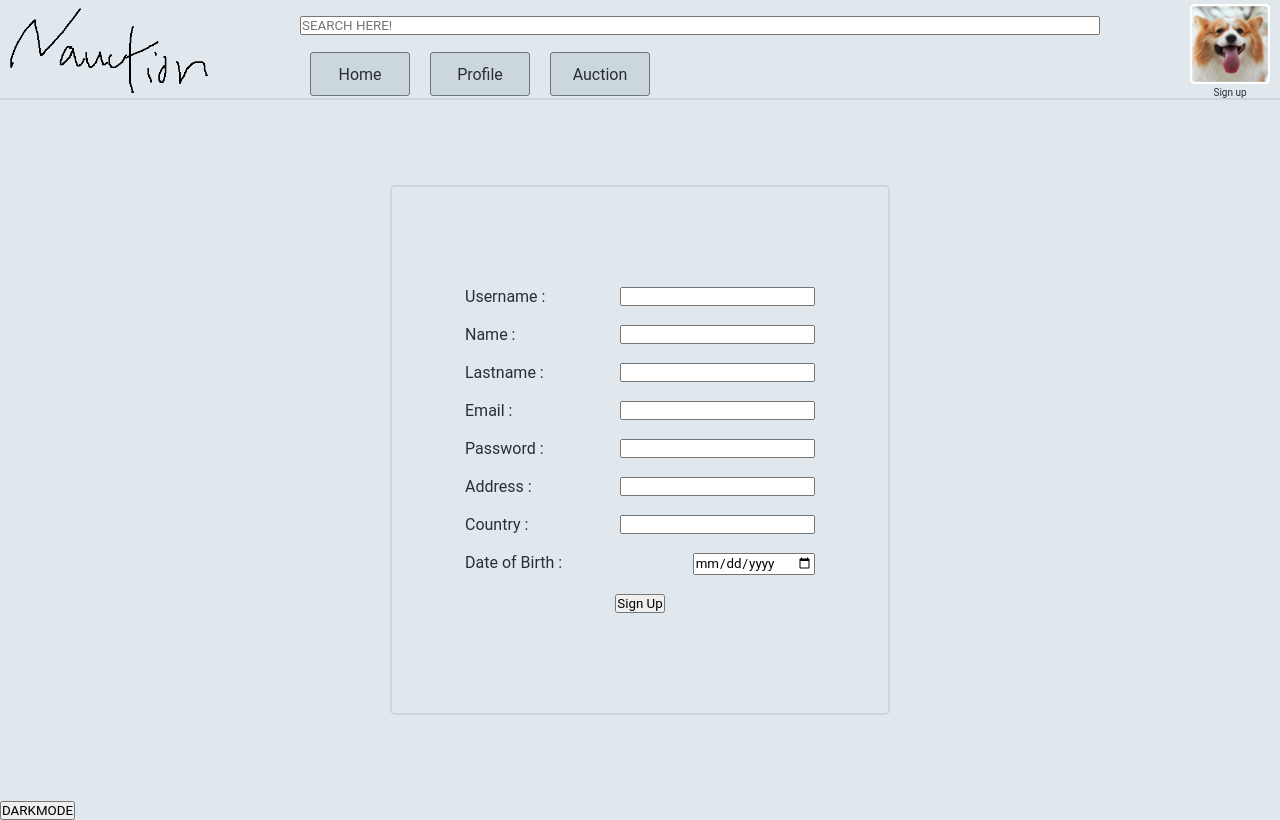
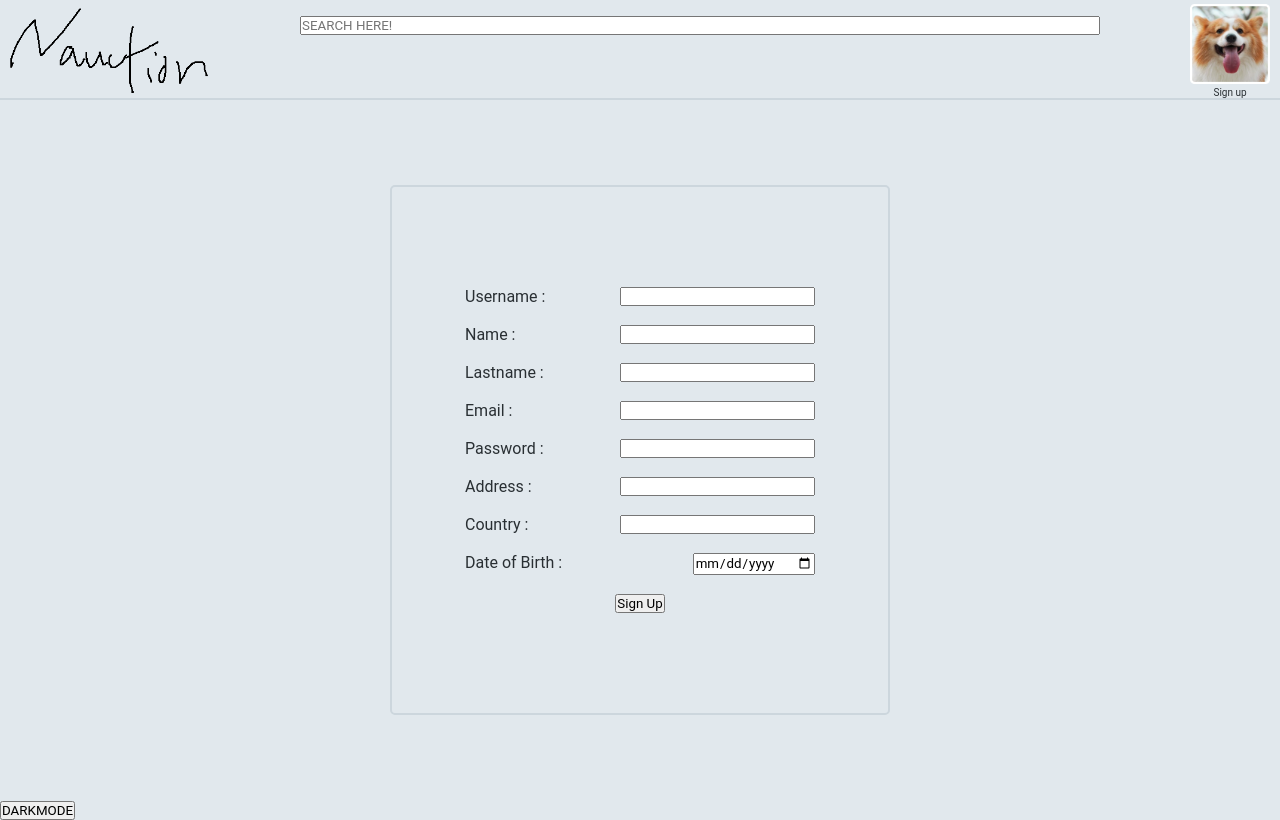
Before and after one commit to SakyunBuns/AuctionZone, a React (Vite) app in the folder dev/app/: page /SignupPage in a window 1280 px wide. Built offline with nearby package versions, Linux system fonts and the light colour scheme.

Commit message:
A revoir le Navbar.jsx

```diff
--- a/dev/app/src/Navbar.jsx
+++ b/dev/app/src/Navbar.jsx
@@ -1,7 +1,9 @@
 import React from 'react'
 import { Link } from 'react-router-dom';
+import { useState } from 'react'
 
 export default function Navbar(props){
+
 
 
   const styleContainer = {
@@ -13,25 +15,13 @@ export default function Navbar(props){
     height: `${props.height}`,
   }
 
-  const styleLink = {
-    display: 'flex',
-    justifyContent: 'center',
-    alignItems: 'center',
-    height: '90%',
-    width: '100%',
-    maxWidth: '100px',
-    border: `1px solid ${props.palette.color3}`,
-    backgroundColor: `${props.palette.color2}`,
-    borderRadius: '3px',
-    color: `${props.palette.textColor}`,
-    margin:'auto 10px'
-  }
+
+
+ console.log(props)
 
   const links = props.pages.map((page) => {
     return (
-      <Link to={page.path} key={page.id} style={styleLink}>
-          {page.name}
-      </Link>
+      <NavbarLink path={props.pages.path} key={props.pages.id} palette={props.palette} name={props.name}/>
     )
   })
 
@@ -41,3 +31,37 @@ export default function Navbar(props){
       </div>
   );
 }
+
+function NavbarLink(props){
+
+  const [isHovered, setIsHovered] = useState(false);
+
+  const handleMouseEnter = () => {
+    setIsHovered(true);
+  };
+
+  const handleMouseLeave = () => {
+    setIsHovered(false);
+  };
+
+  const styleLink = {
+    display: 'flex',
+    justifyContent: 'center',
+    alignItems: 'center',
+    height: '100%',
+    width: '100%',
+    maxWidth: '100px',
+    margin:'auto 10px',
+    transition:'.5s',
+    color: `${props.palette.textColor}`,
+    border: isHovered ? `1px solid ${props.palette.color3}` : `1px solid ${props.palette.color1}`,
+    backgroundColor: isHovered ? `${props.palette.color2}` : `${props.palette.color1}`,
+    borderRadius: '3px'
+  }
+
+  return (
+    <Link to={props.path} style={styleLink} onMouseEnter={handleMouseEnter} onMouseLeave={handleMouseLeave}>
+      {props.name}
+    </Link>
+  )
+}
```
